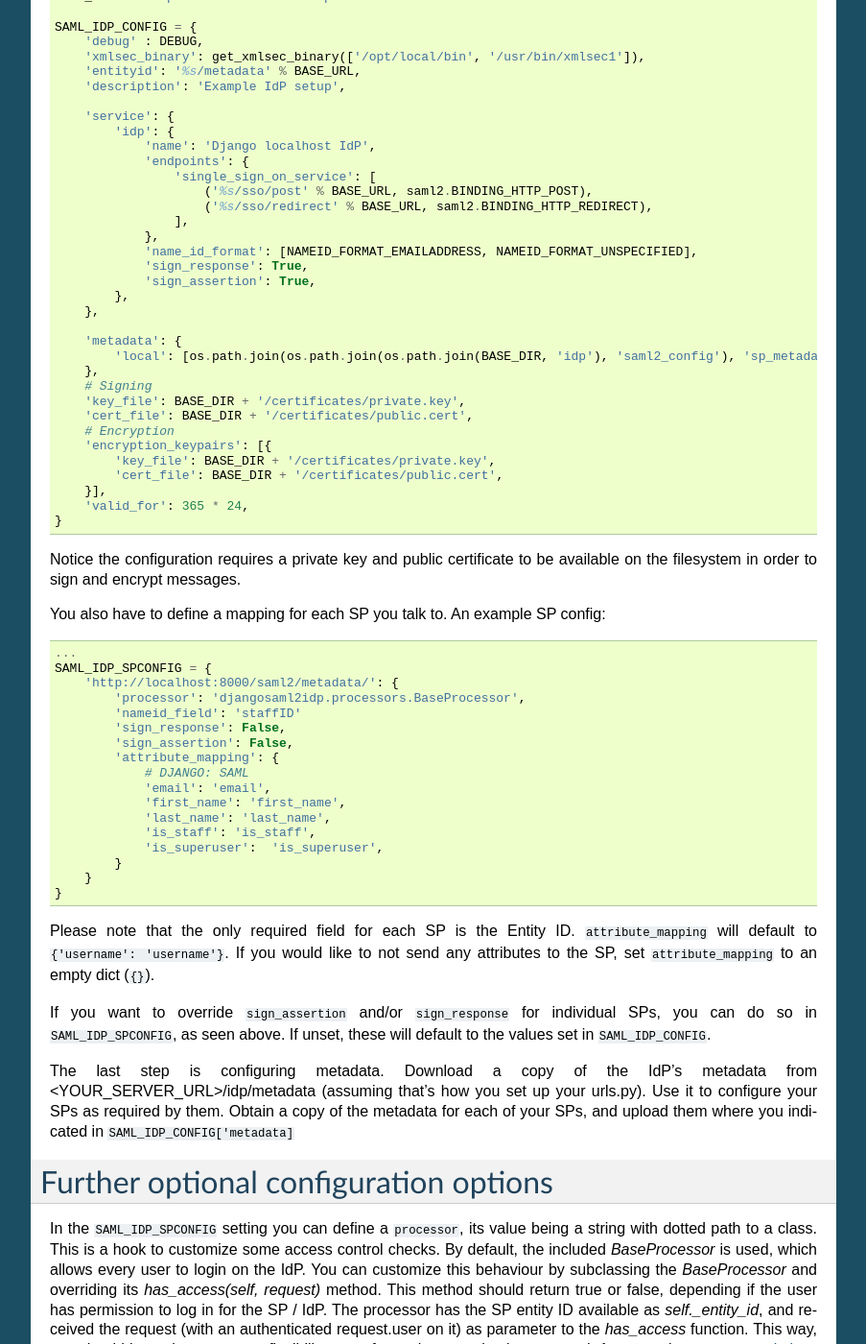
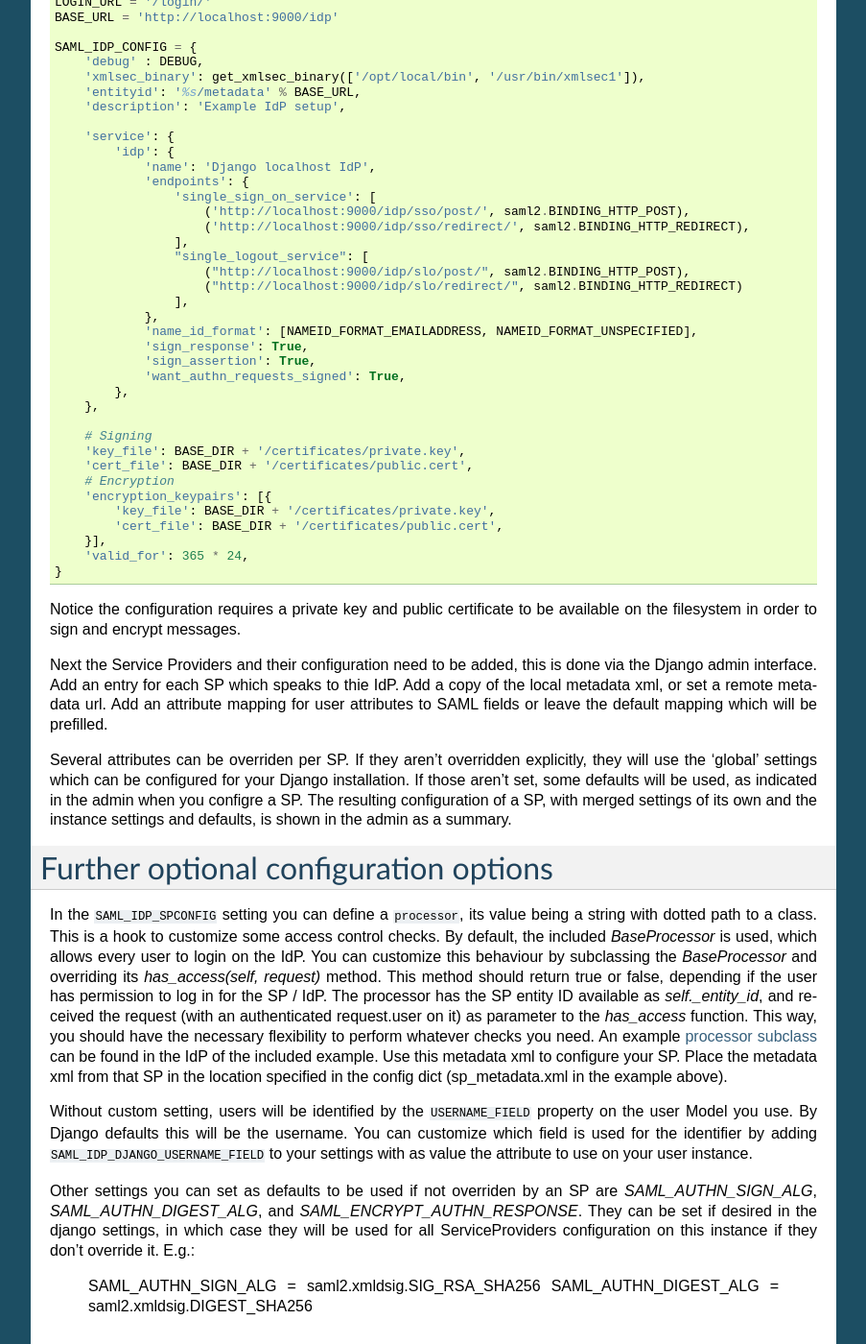
Before and after one commit to OTA-Insight/djangosaml2idp, a Sphinx documentation site: the page built from docs/configuration.rst, in a window 1280 px wide and 1400 px high, scrolled down 596 px. Shown: the whole window at 96% size, without its empty margins (198-1101 px from the left). Built offline with Sphinx 7.4.7, drawn with Linux system fonts in a browser that asks for light colours; some of the changed text lies outside the part shown.

Commit message:
docs updated

```diff
--- a/docs/configuration.rst
+++ b/docs/configuration.rst
@@ -20,9 +20,10 @@ Now include ``djangosaml2idp`` in your project by adding it in the url config::
         ...
     ]
 
+Run the migrations for the app.
+
 In your Django settings, configure your IdP. Configuration follows the `PySAML2 configuration <https://github.com/IdentityPython/pysaml2/blob/master/docs/howto/config.rst>`_. The IdP from the example project looks like this::
 
-    ...
     import saml2
     from saml2.saml import NAMEID_FORMAT_EMAILADDRESS, NAMEID_FORMAT_UNSPECIFIED
     from saml2.sigver import get_xmlsec_binary
@@ -41,19 +42,21 @@ In your Django settings, configure your IdP. Configuration follows the `PySAML2
                 'name': 'Django localhost IdP',
                 'endpoints': {
                     'single_sign_on_service': [
-                        ('%s/sso/post' % BASE_URL, saml2.BINDING_HTTP_POST),
-                        ('%s/sso/redirect' % BASE_URL, saml2.BINDING_HTTP_REDIRECT),
+                        ('http://localhost:9000/idp/sso/post/', saml2.BINDING_HTTP_POST),
+                        ('http://localhost:9000/idp/sso/redirect/', saml2.BINDING_HTTP_REDIRECT),
+                    ],
+                    "single_logout_service": [
+                        ("http://localhost:9000/idp/slo/post/", saml2.BINDING_HTTP_POST),
+                        ("http://localhost:9000/idp/slo/redirect/", saml2.BINDING_HTTP_REDIRECT)
                     ],
                 },
                 'name_id_format': [NAMEID_FORMAT_EMAILADDRESS, NAMEID_FORMAT_UNSPECIFIED],
                 'sign_response': True,
                 'sign_assertion': True,
+                'want_authn_requests_signed': True,
             },
         },
 
-        'metadata': {
-            'local': [os.path.join(os.path.join(os.path.join(BASE_DIR, 'idp'), 'saml2_config'), 'sp_metadata.xml')],
-        },
         # Signing
         'key_file': BASE_DIR + '/certificates/private.key',
         'cert_file': BASE_DIR + '/certificates/public.cert',
@@ -68,36 +71,12 @@ In your Django settings, configure your IdP. Configuration follows the `PySAML2
 
 Notice the configuration requires a private key and public certificate to be available on the filesystem in order to sign and encrypt messages.
 
+Next the Service Providers and their configuration need to be added, this is done via the Django admin interface. Add an entry for each SP which speaks to thie IdP.
+Add a copy of the local metadata xml, or set a remote metadata url. Add an attribute mapping for user attributes to SAML fields or leave the default mapping which will be prefilled.
 
-You also have to define a mapping for each SP you talk to. An example SP config::
-
-    ...
-    SAML_IDP_SPCONFIG = {
-        'http://localhost:8000/saml2/metadata/': {
-            'processor': 'djangosaml2idp.processors.BaseProcessor',
-            'nameid_field': 'staffID'
-            'sign_response': False,
-            'sign_assertion': False,
-            'attribute_mapping': {
-                # DJANGO: SAML
-                'email': 'email',
-                'first_name': 'first_name',
-                'last_name': 'last_name',
-                'is_staff': 'is_staff',
-                'is_superuser':  'is_superuser',
-            }
-        }
-    }
-
-Please note that the only required field for each SP is the Entity ID. ``attribute_mapping`` will default to ``{'username': 'username'}``.
-If you would like to not send any attributes to the SP, set ``attribute_mapping`` to an empty dict (``{}``).
-
-If you want to override ``sign_assertion`` and/or ``sign_response`` for individual SPs, you can do so in ``SAML_IDP_SPCONFIG``, as seen above. If unset, these will default to the values set in ``SAML_IDP_CONFIG``.
-
-
-The last step is configuring metadata.
-Download a copy of the IdP's metadata from <YOUR_SERVER_URL>/idp/metadata (assuming that's how you set up your urls.py). Use it to configure your SPs as required by them.
-Obtain a copy of the metadata for each of your SPs, and upload them where you indicated in ``SAML_IDP_CONFIG['metadata]``
+Several attributes can be overriden per SP. If they aren't overridden explicitly, they will use the 'global' settings which can be configured for your Django installation.
+If those aren't set, some defaults will be used, as indicated in the admin when you configre a SP.
+The resulting configuration of a SP, with merged settings of its own and the instance settings and defaults, is shown in the admin as a summary.
 
 Further optional configuration options
 ======================================
@@ -112,4 +91,8 @@ Use this metadata xml to configure your SP. Place the metadata xml from that SP
 
 Without custom setting, users will be identified by the ``USERNAME_FIELD`` property on the user Model you use. By Django defaults this will be the username.
 You can customize which field is used for the identifier by adding ``SAML_IDP_DJANGO_USERNAME_FIELD`` to your settings with as value the attribute to use on your user instance.
-You can also override this per SP by setting ``nameid_field`` in the SP config, as seen in the sample ``SAML_IDP_SPCONFIG`` above.
+
+Other settings you can set as defaults to be used if not overriden by an SP are `SAML_AUTHN_SIGN_ALG`, `SAML_AUTHN_DIGEST_ALG`, and `SAML_ENCRYPT_AUTHN_RESPONSE`. They can be set if desired in the django settings, in which case they will be used for all ServiceProviders configuration on this instance if they don't override it. E.g.:
+
+    SAML_AUTHN_SIGN_ALG = saml2.xmldsig.SIG_RSA_SHA256
+    SAML_AUTHN_DIGEST_ALG = saml2.xmldsig.DIGEST_SHA256
```
Also changed, not shown: docs/index.rst (+5 -2 lines).
